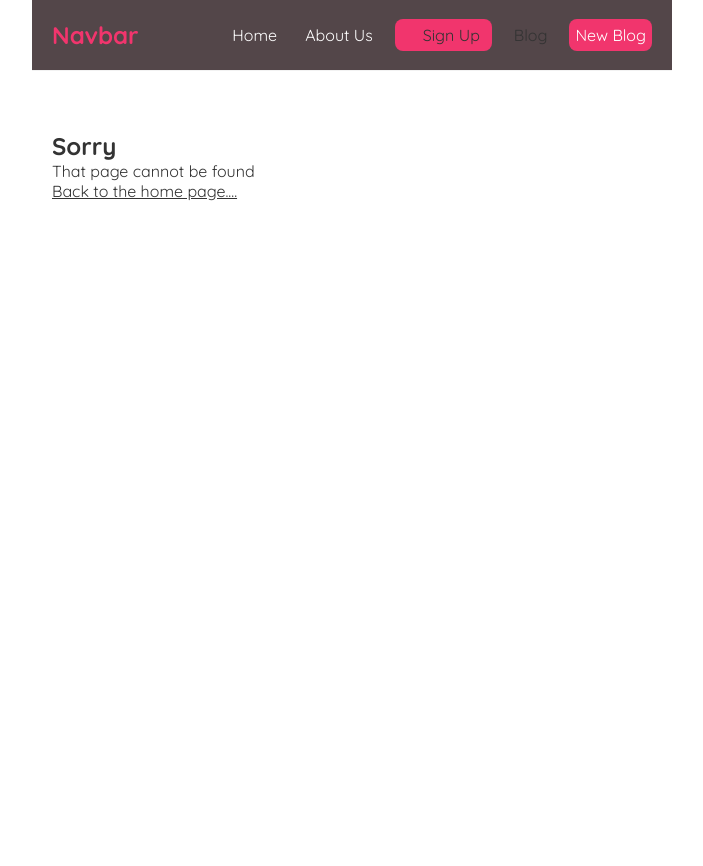
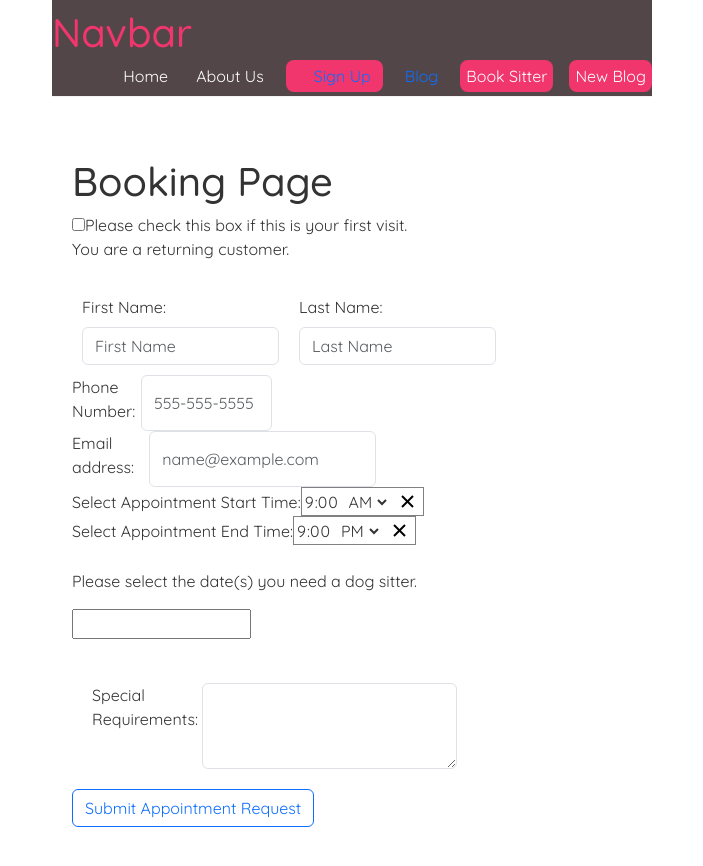
Before and after one commit to mrao2/newtowndogs, a React (Create React App) app in the folder frontend/: page /BookingPage in a window 1280 px wide. Shown: the top 866 px of the page, without its empty margins (288-991 px from the left). Before the commit the page ends 800 px from the top, so only its background shows below. Built offline with nearby package versions, Linux system fonts and the light colour scheme.

Commit message:
'fixed dependecy issues'

```diff
--- a/frontend/package.json
+++ b/frontend/package.json
@@ -4,14 +4,18 @@
   "private": true,
   "proxy": "http://localhost:3001",
   "dependencies": {
+    "@babel/plugin-proposal-private-property-in-object": "7.21.11",
     "@testing-library/jest-dom": "^5.16.5",
     "@testing-library/react": "^13.4.0",
     "@testing-library/user-event": "^13.5.0",
-    "@babel/plugin-proposal-private-property-in-object": "7.21.11",
+    "bootstrap": "^5.3.0",
     "react": "^18.2.0",
+    "react-bootstrap": "^2.8.0",
+    "react-datepicker": "^4.16.0",
     "react-dom": "^18.2.0",
     "react-router-dom": "^5.3.4",
     "react-scripts": "^5.0.1",
+    "react-time-picker": "^6.2.1",
     "web-vitals": "^2.1.4"
   },
   "scripts": {
--- a/frontend/src/App.js
+++ b/frontend/src/App.js
@@ -8,6 +8,7 @@ import BlogHome from "./Components/pages/Blog/BlogHome";
 import Homepage from "./Components/pages/Homepage";
 import "./App.css";
 import Login from "./Components/pages/Login";
+import BookingPage from "./Components/pages/BookingPage/BookingPage";
 
 function App() {
   return (
@@ -31,6 +32,10 @@ function App() {
             <Route exact path="/Login">
               <Login />
             </Route>
+            <Route exact path="/BookingPage">
+
+              <BookingPage />
+            </Route>
             <Route path="*">
               <NotFound />
             </Route>
--- a/frontend/src/Components/Navbar/Navbar.js
+++ b/frontend/src/Components/Navbar/Navbar.js
@@ -41,8 +41,19 @@ function Navbar() {
             borderRadius: "8px",
           }}
         >
+          Book Sitter
+        </Link>
+        <Link
+          to="/create"
+          style={{
+            color: "white",
+            backgroundColor: "#f1356d",
+            borderRadius: "8px",
+          }}
+        >
           New Blog
         </Link>
+
       </div>
     </nav>
   );
--- /dev/null
+++ b/frontend/src/Components/pages/BookingPage/BookingPage.css
@@ -0,0 +1,31 @@
+.clientEmail {
+    display: inline-flex;
+    justify-content: center;
+}
+
+.appSpecialRequirements {
+    display:inline-flex;
+    padding: 10px;
+    justify-content: center;
+}
+
+.bookingSubmit {
+    display: block;
+    margin: 0 auto;
+}
+
+.clientName {
+    display: inline-flex;
+    max-width: 530px;
+    justify-content: center;
+}
+
+.clientFirstName, .clientLastName {
+    max-width: 265px;
+    margin: 5px;
+}
+
+.clientPhoneNumber {
+    display: inline-flex;
+    max-width: 200px;
+}
--- /dev/null
+++ b/frontend/src/Components/pages/BookingPage/BookingPage.js
@@ -0,0 +1,125 @@
+import { useState } from 'react';
+import React from 'react';
+import DatePicker from "react-datepicker";
+import 'react-datepicker/dist/react-datepicker.css';
+import './BookingPage.css';
+import Form from 'react-bootstrap/Form';
+import Button from 'react-bootstrap/Button';
+import TimePicker from 'react-time-picker';
+import 'react-time-picker/dist/TimePicker.css';
+import 'react-clock/dist/Clock.css';
+import 'bootstrap/dist/css/bootstrap.min.css';
+
+
+const BookingPage = () => {
+
+    const [date, setDate] = useState(new Date());
+    const [startDate, setStartDate] = useState();
+    const [endDate, setEndDate] = useState();
+    const [startTime, setStartTime] = useState('09:00');
+    const [endTime, setEndTime] = useState('21:00');
+
+
+    const handleChange = (range) => {
+        const [startDate, endDate] = range;
+        setStartDate(startDate);
+        setEndDate(endDate);
+    };
+
+    const handleStartTimeChange = () => {
+
+        setStartTime(startTime);
+
+    };
+
+
+    const handleEndTimeChange = () => {
+
+        setEndTime(endTime);
+
+    };
+
+    const [isChecked, setIsChecked] = useState(false);
+    const handleOnChange = () => {
+        setIsChecked(!isChecked);
+    };
+
+    return (
+        <>
+            <h1>Booking Page</h1>
+            <div className="isConsultation">
+                <input type="checkbox" id="isConsultation" name="isConsultation" value="isConsultation" checked={isChecked} onChange={handleOnChange} />
+                Please check this box if this is your first visit.
+            </div>
+            <div className="result" >
+                {isChecked ? "This is your first visit." : "You are a returning customer."}
+            </div>
+            <br />
+
+            <Form className="isNotConsultation">
+                <div className="clientName">
+                    <div className="clientFirstName">
+
+                        <Form.Group className="clientFirstName" controlId="clientFirstName">
+                            <Form.Label>First Name: </Form.Label>
+                            <Form.Control type="text" placeholder="First Name" />
+                        </Form.Group>
+                    </div>
+                    <div className="clientLastName">
+
+                        <Form.Group className="clientLastName" controlId="clientLastName">
+                            <Form.Label>Last Name: </Form.Label>
+                            <Form.Control type="text" placeholder="Last Name" />
+                        </Form.Group>
+                    </div>
+                </div>
+
+                <br />
+                <div className="clientPhoneNumber">
+
+                    <Form.Group className="clientPhoneNumber" controlId="clientPhoneNumber">
+                        <Form.Label>Phone Number: </Form.Label>
+                        <Form.Control type="tel" placeholder="555-555-5555" pattern="[0-9]{10}" />
+                    </Form.Group>
+                </div>
+                <br />
+                <div className="clientEmail">
+
+                    <Form.Group className="clientEmail" controlId="clientEmail">
+                        <Form.Label>Email address: </Form.Label>
+                        <Form.Control type="email" placeholder="name@example.com" />
+                    </Form.Group>
+                </div>
+                <br />
+                <div>
+                    <label>Select Appointment Start Time: </label>
+                    <TimePicker value={startTime} onChange={handleStartTimeChange} disableClock={true} />
+                </div>
+
+                <div>
+                    <label>Select Appointment End Time: </label>
+                    <TimePicker value={endTime} onChange={handleEndTimeChange} disableClock={true} />
+                </div>
+                <br />
+                <div id="appDatePicker">
+                    <p>Please select the date(s) you need a dog sitter.</p>
+                    <DatePicker className="appDatePicker" selected={startDate} onChange={handleChange} startDate={startDate} endDate={endDate} selectsRange />
+                </div>
+                <br />
+                <div className="appSpecialRequirements">
+                    <Form.Group className="appSpecialRequirements" controlId="appSpecialRequirements">
+                        <Form.Label>Special Requirements: </Form.Label>
+
+                        <Form.Control as="textarea" rows={3} />
+                    </Form.Group>
+                </div>
+                <br />
+                <Button className="bookingSubmit" variant="outline-primary">Submit Appointment Request</Button>
+
+            </Form>
+        </>
+    )
+
+}
+
+export default BookingPage;
```
Also changed, not shown: 1 other file (tests, documents, lock files or other folders).
